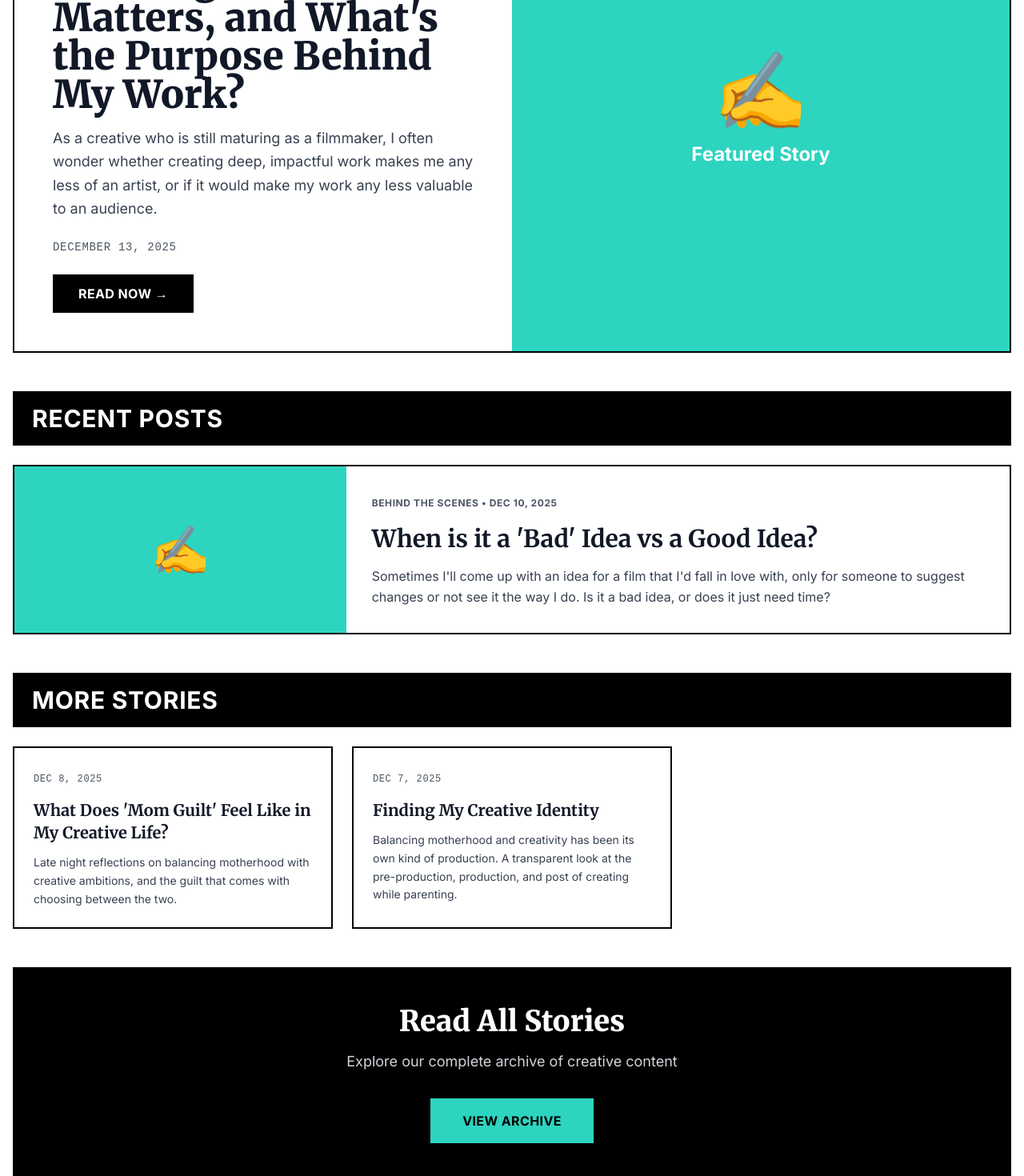
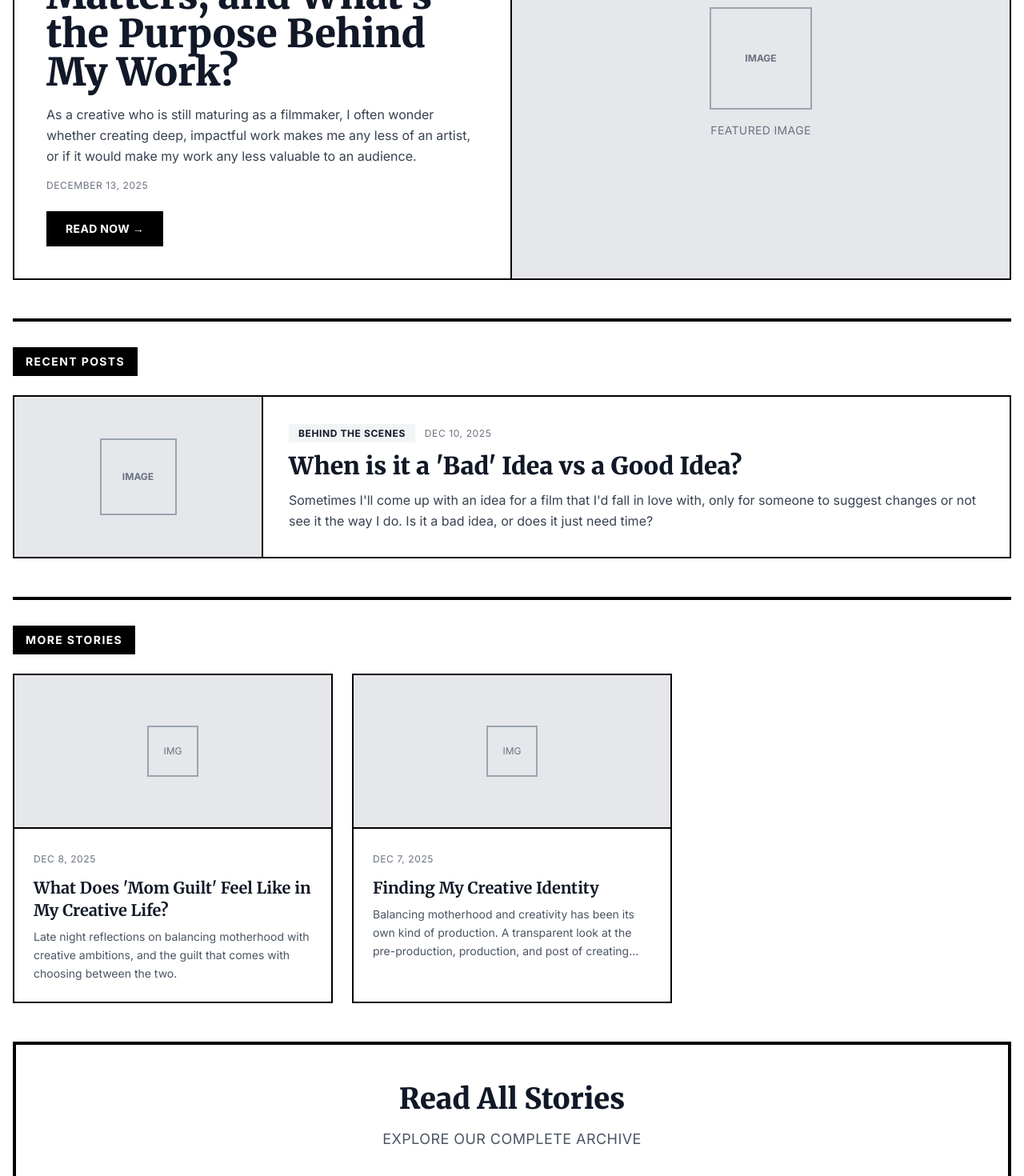
Before and after one commit to BizTrackxrp/TheCreativeMom, a Next.js app: page / in a window 1280 px wide. Shown: the part 440-1910 px from the top of the page at 80% size. Built offline with nearby package versions, Linux system fonts and the light colour scheme.

Commit message:
Update page.tsx

```diff
--- a/app/page.tsx
+++ b/app/page.tsx
@@ -10,57 +10,70 @@ export default function Home() {
 
   return (
     <div className="max-w-7xl mx-auto px-4 py-8">
+      {/* Featured Story */}
       {newestPost && (
         <section className="mb-12">
-          <div className="grid md:grid-cols-2 gap-0 article-card">
-            <div className="p-8 md:p-12 flex flex-col justify-center bg-white">
-              <div className="section-header-small mb-6">
-                Latest • {newestPost.category}
+          <div className="grid md:grid-cols-2 gap-0 border-2 border-black">
+            {/* Left - Text */}
+            <div className="p-8 md:p-10 bg-white border-r-2 border-black">
+              <div className="bg-black text-white px-4 py-2 inline-block mb-4 text-xs font-bold uppercase tracking-widest">
+                Lead Story • {newestPost.category}
               </div>
               <h2 className="text-4xl md:text-5xl font-serif font-black mb-4 leading-tight">
                 {newestPost.title}
               </h2>
-              <p className="text-gray-700 text-lg mb-6 leading-relaxed">
+              <p className="text-gray-700 text-base mb-4 leading-relaxed">
                 {newestPost.excerpt}
               </p>
-              <div className="flex items-center gap-4 text-sm text-gray-600 mb-6">
-                <span className="issue-tag">{format(new Date(newestPost.date), 'MMMM d, yyyy')}</span>
+              <div className="text-xs uppercase tracking-wider text-gray-500 mb-6">
+                {format(new Date(newestPost.date), 'MMMM d, yyyy')}
               </div>
               <Link
                 href={`/blog/${newestPost.slug}`}
-                className="inline-block bg-black text-white px-8 py-3 font-bold uppercase tracking-wide hover:bg-teal-600 transition-colors self-start"
+                className="inline-block bg-black text-white px-6 py-3 text-sm font-bold uppercase tracking-wide hover:bg-gray-800 transition-colors"
               >
                 Read Now →
               </Link>
             </div>
 
-            <div className="bg-teal-400 min-h-[400px] md:min-h-[500px] flex items-center justify-center">
+            {/* Right - Image Placeholder */}
+            <div className="bg-gray-200 min-h-[400px] md:min-h-[500px] flex items-center justify-center">
               <div className="text-center p-8">
-                <span className="text-8xl">✍️</span>
-                <p className="text-white font-bold mt-4 text-2xl">Featured Story</p>
+                <div className="border-2 border-gray-400 w-32 h-32 mx-auto mb-4 flex items-center justify-center">
+                  <span className="text-gray-500 text-xs uppercase font-bold">Image</span>
+                </div>
+                <p className="text-gray-500 text-sm uppercase tracking-wide">Featured Image</p>
               </div>
             </div>
           </div>
         </section>
       )}
 
+      {/* Second Post - Full Width */}
       {secondPost && (
-        <section className="mb-12">
-          <div className="section-header mb-6">
+        <section className="mb-12 border-t-4 border-black pt-8">
+          <div className="bg-black text-white px-4 py-2 inline-block mb-6 text-sm font-bold uppercase tracking-widest">
             Recent Posts
           </div>
-          <Link href={`/blog/${secondPost.slug}`} className="article-card block group hover:shadow-xl transition-all">
-            <div className="grid md:grid-cols-3 gap-0">
-              <div className="bg-teal-400 h-64 md:h-auto flex items-center justify-center">
-                <span className="text-6xl">✍️</span>
+          <Link href={`/blog/${secondPost.slug}`} className="border-2 border-black block group hover:shadow-lg transition-all">
+            <div className="grid md:grid-cols-4 gap-0">
+              {/* Image */}
+              <div className="bg-gray-200 h-64 md:h-auto flex items-center justify-center border-r-2 border-black">
+                <div className="border-2 border-gray-400 w-24 h-24 flex items-center justify-center">
+                  <span className="text-gray-500 text-xs uppercase font-bold">Image</span>
                 </div>
-              <div className="md:col-span-2 p-8 bg-white">
-                <div className="mb-4">
-                  <span className="text-xs font-bold uppercase tracking-wider text-gray-600">
-                    {secondPost.category} • {format(new Date(secondPost.date), 'MMM d, yyyy')}
+              </div>
+              {/* Content */}
+              <div className="md:col-span-3 p-8 bg-white">
+                <div className="mb-3">
+                  <span className="text-xs font-bold uppercase tracking-wider bg-gray-100 px-3 py-1">
+                    {secondPost.category}
+                  </span>
+                  <span className="text-xs uppercase tracking-wider text-gray-500 ml-3">
+                    {format(new Date(secondPost.date), 'MMM d, yyyy')}
                   </span>
                 </div>
-                <h3 className="text-3xl font-serif font-bold mb-4 group-hover:text-teal-600 transition-colors">
+                <h3 className="text-3xl font-serif font-black mb-3 group-hover:underline">
                   {secondPost.title}
                 </h3>
                 <p className="text-gray-700 leading-relaxed">
@@ -72,9 +85,10 @@ export default function Home() {
         </section>
       )}
 
+      {/* More Stories Grid */}
       {olderPosts.length > 0 && (
-        <section className="mb-12">
-          <div className="section-header mb-6">
+        <section className="mb-12 border-t-4 border-black pt-8">
+          <div className="bg-black text-white px-4 py-2 inline-block mb-6 text-sm font-bold uppercase tracking-widest">
             More Stories
           </div>
           <div className="grid md:grid-cols-3 gap-6">
@@ -82,20 +96,29 @@ export default function Home() {
               <Link
                 key={post.slug}
                 href={`/blog/${post.slug}`}
-                className="article-card group"
+                className="border-2 border-black group hover:shadow-lg transition-all"
               >
-                <article className="p-6">
-                  <div className="mb-4">
-                    <span className="text-xs issue-tag text-gray-600">
+                <article>
+                  {/* Image placeholder - small */}
+                  <div className="bg-gray-200 h-48 flex items-center justify-center border-b-2 border-black">
+                    <div className="border-2 border-gray-400 w-16 h-16 flex items-center justify-center">
+                      <span className="text-gray-500 text-xs">IMG</span>
+                    </div>
+                  </div>
+                  {/* Content */}
+                  <div className="p-6 bg-white">
+                    <div className="mb-3">
+                      <span className="text-xs uppercase tracking-wider text-gray-500">
                         {format(new Date(post.date), 'MMM d, yyyy')}
                       </span>
                     </div>
-                  <h3 className="text-xl font-serif font-bold mb-3 group-hover:text-teal-600 transition-colors">
+                    <h3 className="text-xl font-serif font-bold mb-2 group-hover:underline">
                       {post.title}
                     </h3>
-                  <p className="text-gray-700 text-sm leading-relaxed">
+                    <p className="text-gray-600 text-sm leading-relaxed line-clamp-3">
                       {post.excerpt}
                     </p>
+                  </div>
                 </article>
               </Link>
             ))}
@@ -103,16 +126,17 @@ export default function Home() {
         </section>
       )}
 
-      <section className="bg-black text-white p-12 text-center">
+      {/* CTA Section */}
+      <section className="border-4 border-black bg-white p-12 text-center">
         <h2 className="text-4xl font-serif font-black mb-4">
           Read All Stories
         </h2>
-        <p className="text-gray-300 text-lg mb-8">
-          Explore our complete archive of creative content
+        <p className="text-gray-600 text-lg mb-8 uppercase tracking-wide">
+          Explore our complete archive
         </p>
         <Link
           href="/blog"
-          className="inline-block bg-teal-400 text-black px-10 py-4 font-bold uppercase tracking-wide hover:bg-teal-300 transition-colors"
+          className="inline-block bg-black text-white px-10 py-4 font-bold uppercase tracking-wide hover:bg-gray-800 transition-colors"
         >
           View Archive
         </Link>
```
Lines whose indentation alone changed are shown as unchanged.
